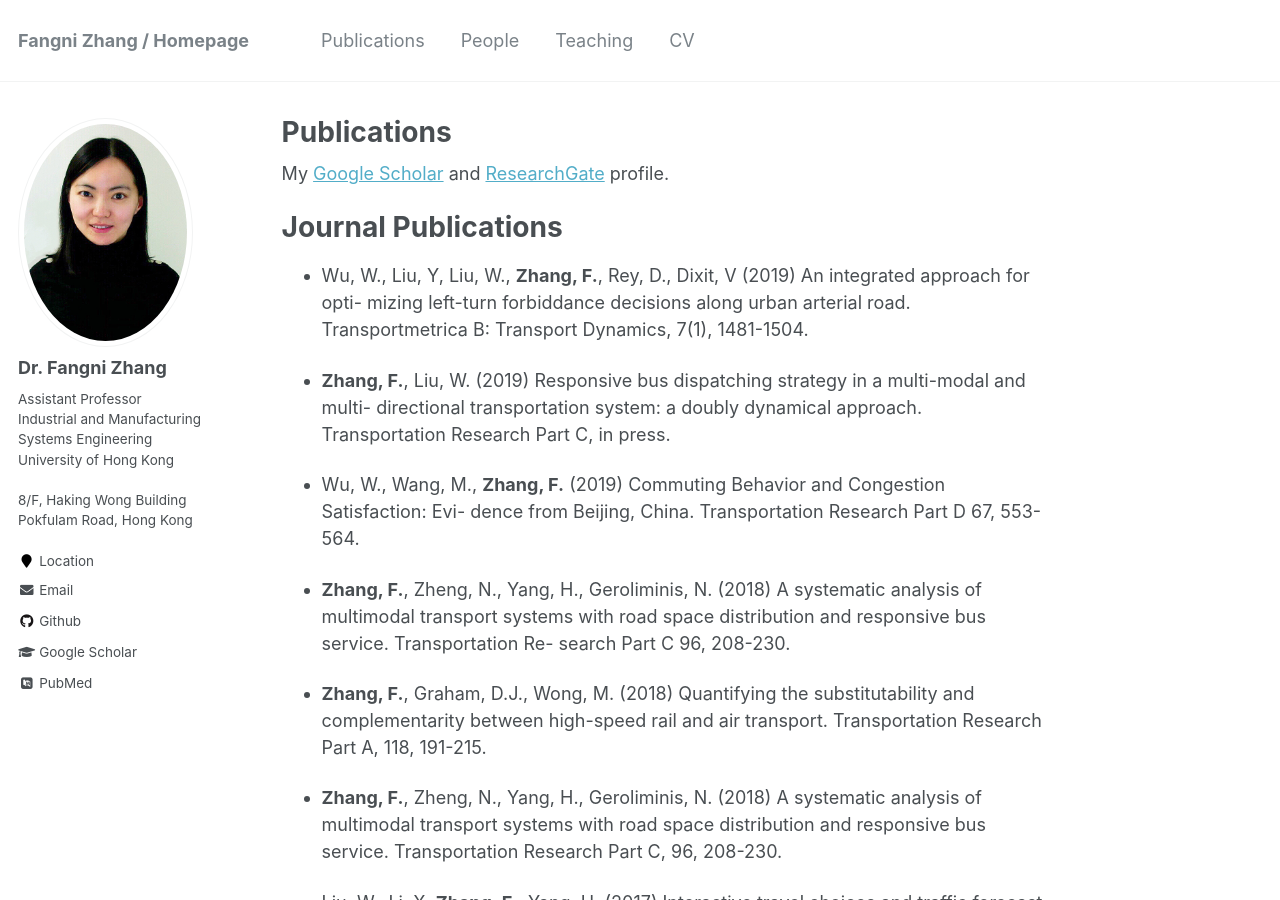
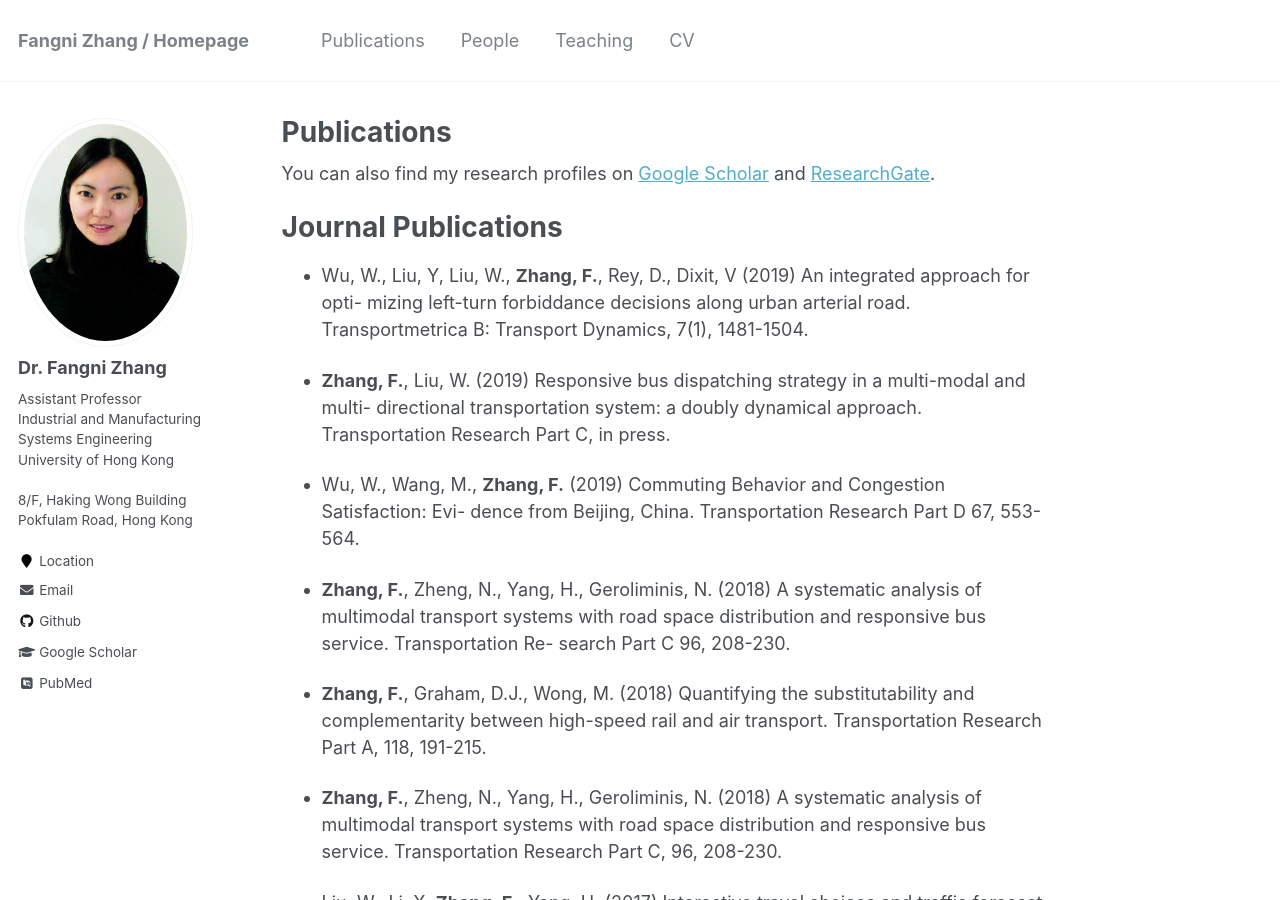
Before and after one commit to fangnizhang/fangnizhang.github.io, a Jekyll site: the page built from _pages/publications.md, in a window 1280 px wide and 900 px high. Built offline with Jekyll 4.4.1, drawn with Linux system fonts in a browser that asks for light colours; some web fonts are replaced.

Commit message:
Update publications.md

```diff
--- a/_pages/publications.md
+++ b/_pages/publications.md
@@ -14,7 +14,7 @@ author_profile: true
   {% include archive-single.html %}
 {% endfor %} -->
 
-My [Google Scholar](https://scholar.google.co.uk/citations?user=pqcRnPcAAAAJ&hl) and [ResearchGate](https://www.researchgate.net/profile/Fangni_Zhang) profile.
+You can also find my research profiles on [Google Scholar](https://scholar.google.co.uk/citations?user=pqcRnPcAAAAJ&hl) and [ResearchGate](https://www.researchgate.net/profile/Fangni_Zhang).
 
 Journal Publications
 ======
```
